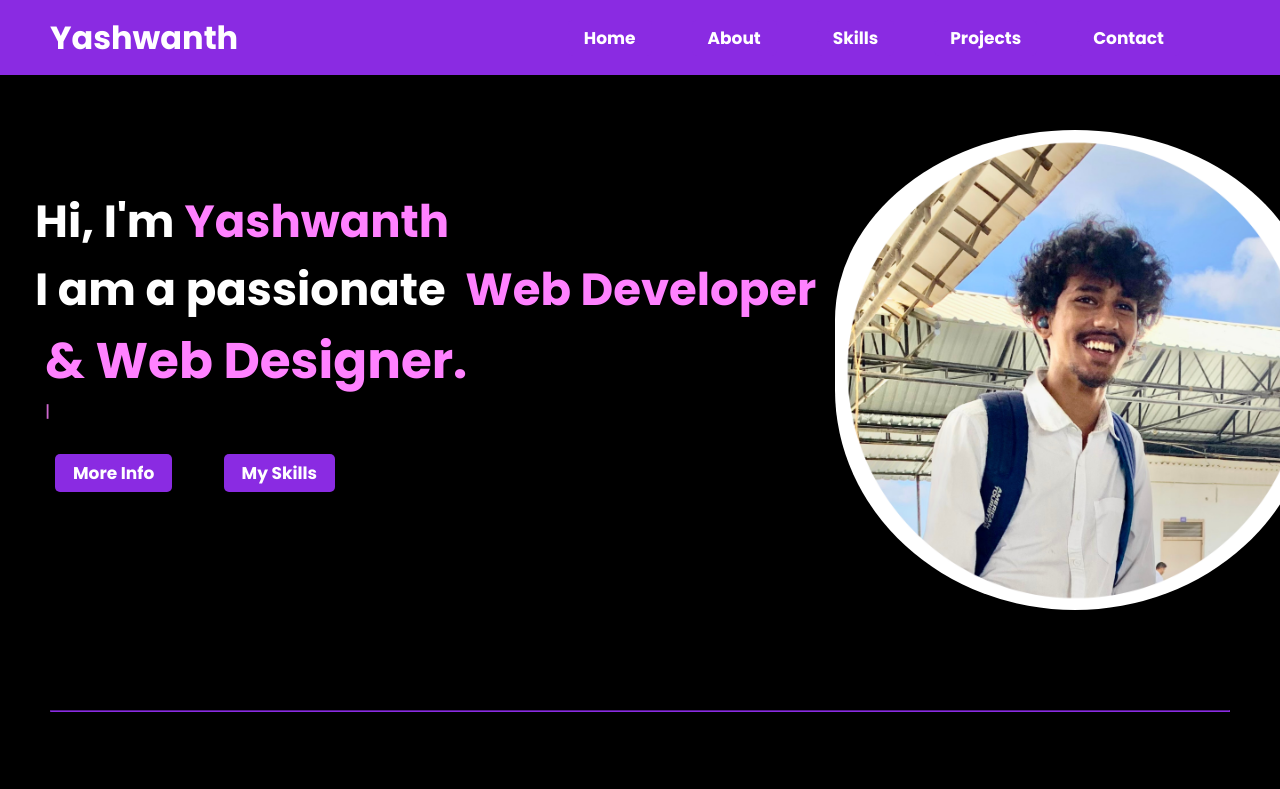
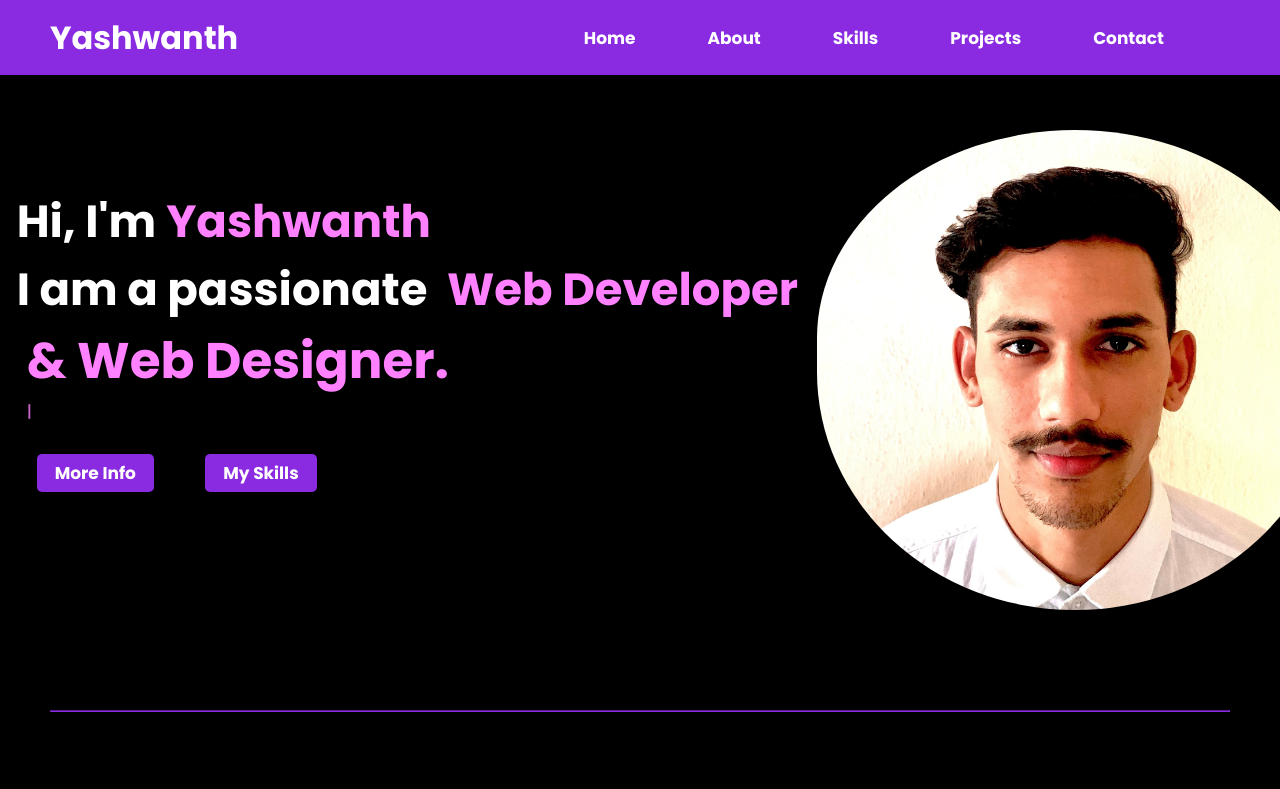
Before and after one commit to yashwanth-cd/OIBSIP, a plain HTML site: page Portfolio/index.html in a window 1280 px wide. Shown: the top 789 px of the page. Drawn offline with nearby package versions, Linux system fonts and the light colour scheme.

Commit message:
Update index.html

```diff
--- a/Portfolio/index.html
+++ b/Portfolio/index.html
@@ -53,7 +53,7 @@
         </div>
       </div>
       <div class="right-body">
-        <img class="devImage" src="images/devImage.png" alt="">
+        <img class="devImage" src="images/devImagee.png" alt="">
       </div>
     </section>
 
```
